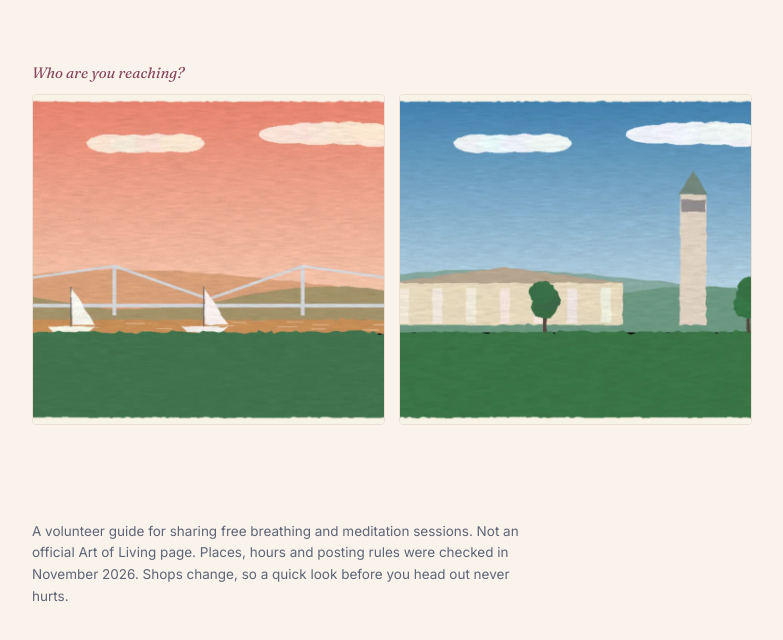
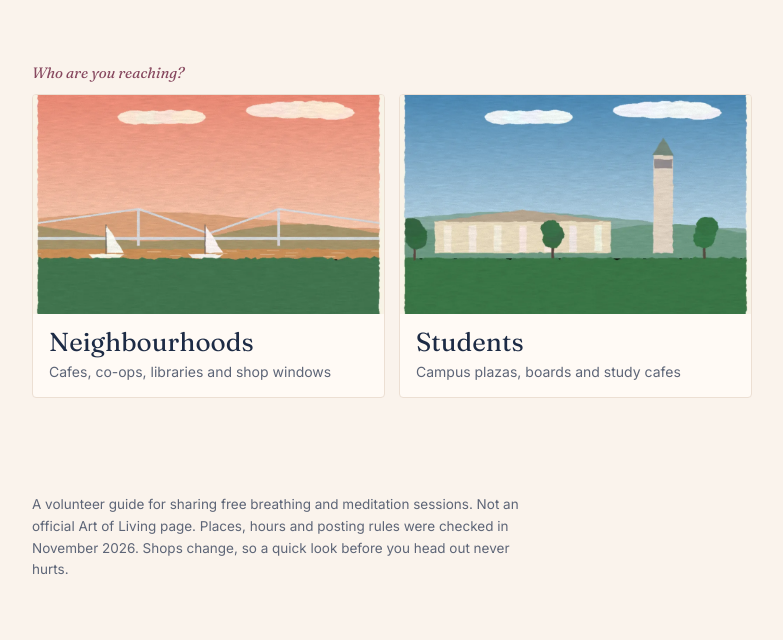
Before and after one commit to pushkar-saraf/pushkar-saraf.github.io, a plain HTML site: page flyers/index.html in a window 1280 px wide. Shown: the part 274-914 px from the top of the page, without its empty margins (108-891 px from the left). Drawn offline with Linux system fonts and the light colour scheme.

Commit message:
Flyer landing: show labels under the choice paintings
Co-Authored-By: Claude Opus 5.5 <noreply@anthropic.com>

```diff
--- a/flyers/index.html
+++ b/flyers/index.html
@@ -38,7 +38,7 @@ a{color:inherit}
 /* two steps: who, then where */
 .pick-h{font:italic 400 15px/1 var(--serif); color:var(--accent); margin:40px 0 14px}
 .who{display:grid; gap:14px; grid-template-columns:1fr 1fr; max-width:720px}
-.opt{text-align:left; background:var(--card); border:1px solid var(--line); border-radius:4px; padding:0; cursor:pointer; overflow:hidden; transition:border-color .2s, transform .2s}
+.opt{display:block; width:100%; text-align:left; background:var(--card); border:1px solid var(--line); border-radius:4px; padding:0; cursor:pointer; overflow:hidden; transition:border-color .2s, transform .2s}
 .opt:hover{border-color:var(--accent)}
 .opt[aria-pressed="true"]{border-color:var(--ink); box-shadow:0 0 0 1px var(--ink)}
 .opt .scene{aspect-ratio:16/10; border-radius:0}
@@ -57,7 +57,7 @@ a{color:inherit}
 @media (min-width:640px){.city .tx{padding:14px 16px 16px}}
 .city b{display:block; font:400 22px/1.15 var(--serif)}
 .city small{display:block; color:var(--muted); font-size:14px; margin-top:2px}
-.scene{border-radius:4px; overflow:hidden; background:var(--soft)}
+.scene{display:block; border-radius:4px; overflow:hidden; background:var(--soft)}
 .scene img{display:block; width:100%; height:100%; object-fit:cover}
 .resume{display:inline-flex; align-items:center; gap:10px; margin-top:24px; background:var(--btn); color:var(--btn-ink); text-decoration:none; border-radius:999px; padding:13px 22px; font-weight:500; font-size:15px}
 .resume[hidden]{display:none}
```
